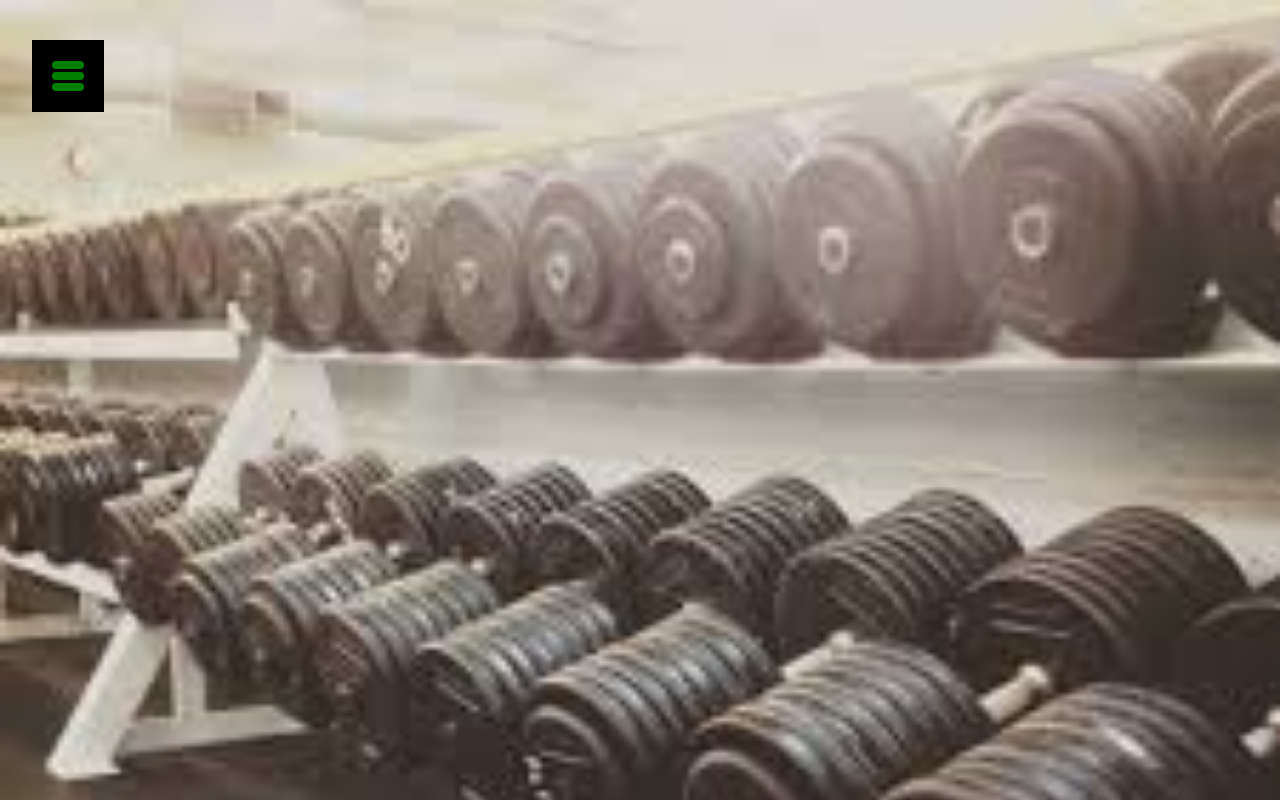
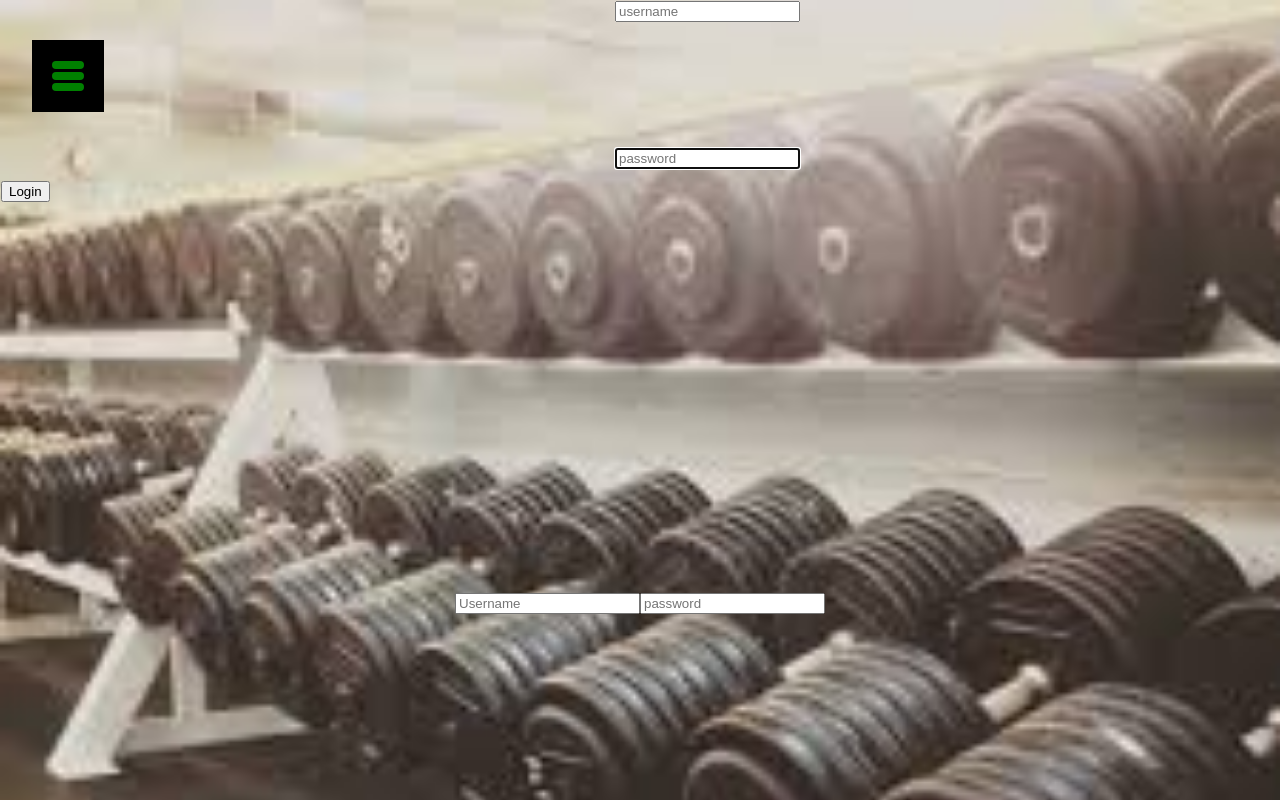
Before and after one commit to zprogrammer-code/Grow_n_Go_2.0, a React (Create React App) app: page /authentication in a window 1280 px wide. Shown: the top 800 px of the page. Built offline with nearby package versions, Linux system fonts and the light colour scheme.

Commit message:
authentication finished, time to create thcreate the user experience

```diff
--- a/package.json
+++ b/package.json
@@ -7,6 +7,7 @@
     "@testing-library/react": "^9.3.2",
     "@testing-library/user-event": "^7.1.2",
     "aws-amplify": "^3.0.19",
+    "axios": "^0.19.2",
     "react": "^16.13.1",
     "react-bootstrap": "^1.0.1",
     "react-dom": "^16.13.1",
--- a/src/components/App.js
+++ b/src/components/App.js
@@ -10,8 +10,9 @@ import SignUp from './signup';
 import Burger from './Burger';
 import Menu from './Menu';
 import Routines from './routines';
-import Goals from './goals'
-import Addform from './addform'
+import Goals from './goals';
+import Addform from './addform';
+import Authentication from './authentication';
 
 
 export default class App extends Component {
@@ -64,6 +65,9 @@ export default class App extends Component {
           <Route path="/Login">
             <SignUp />
           </Route>
+          <Route path="/authentication">
+            <Authentication />
+          </Route>
           <Route path="/Burger">
             <SignUp />
           </Route>
--- a/src/components/Login.js
+++ b/src/components/Login.js
@@ -1,6 +1,7 @@
 import React, { Component } from "react";
 import { Button } from "react-bootstrap";
 import "./style.css";
+// import axios from 'axios';
 // import { Auth } from "aws-amplify";
 
 export default class Login extends Component {
@@ -23,6 +24,7 @@ export default class Login extends Component {
   }
 
   handleSubmit(event) {
+    console.log("form submitted");
     this.fetchData();
     this.setState({
       username: "",
@@ -52,7 +54,30 @@ export default class Login extends Component {
   }).catch(error => console.error(error.message))
 }
 
+// handleSubmit( event ) {
+//   const {
+//     username,
+//     password,
+//     password_confirmation
+//   } = this.state;
 
+//   console.log("form submitted");
+//   axios.post("http://localhost:3000/users", {
+//     user: {
+//       username: username,
+//       password: password,
+//       password_confirmation: password_confirmation
+//     }
+//   },
+//     { withCredentials: true }
+//   ).then(response => {
+//     console.log("registration res", response);
+//   }).catch(error => {
+//     console.log("registration error", error)
+//   })
+
+//   event.preventDefault();
+// }
 
 
 render(){
@@ -66,7 +91,8 @@ render(){
             name="username"
             type="text"
             placeholder="username"
-            value= {event.target.username}
+            value= {this.state.username}
+            onChange= {this.handleChange}
           />
 
           <input
@@ -74,7 +100,7 @@ render(){
             name="password"
             type= "text"
             placeholder="password"
-            value={event.target.password}
+            value={this.state.password}
             onChange= {this.handleChange}
           />
      </form>
--- /dev/null
+++ b/src/components/authentication.js
@@ -0,0 +1,20 @@
+import React, { Component } from "react";
+import Login from "Login.js";
+import Signup from "signup.js";
+import "style.css";
+
+export default class Authentication extends Component {
+
+    constructor(props){
+        super(props)
+    }
+
+    render(){
+        return(
+            <div>
+                <Login/>
+                <Signup/>
+            </div>
+        )
+    }
+}
--- a/src/components/signup.js
+++ b/src/components/signup.js
@@ -1,5 +1,6 @@
 import React, { Component } from 'react';
-import './style.css'
+import './style.css';
+import axios from 'axios';
 
 
 
```
Also changed, not shown: 1 other file (tests, documents, lock files or other folders).
